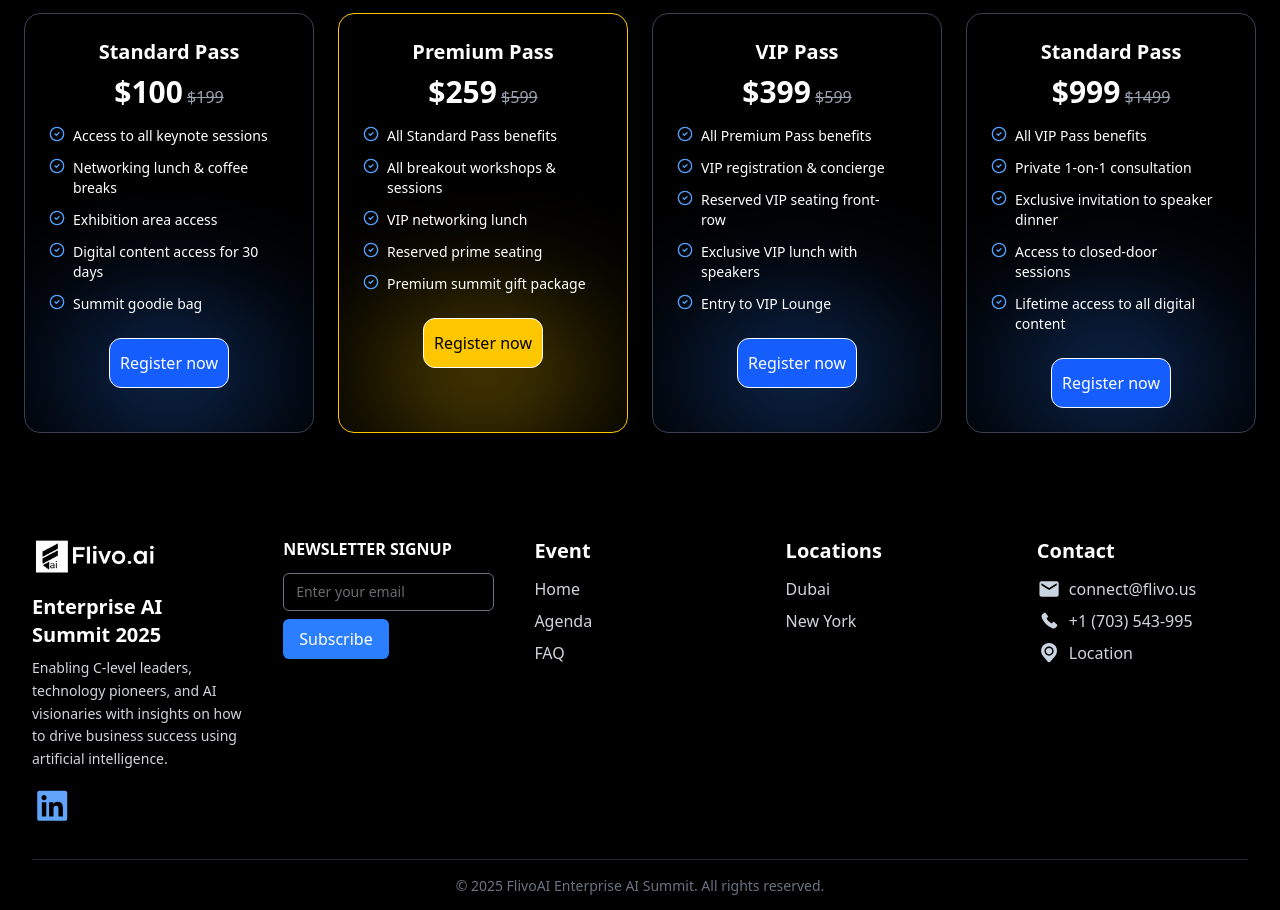
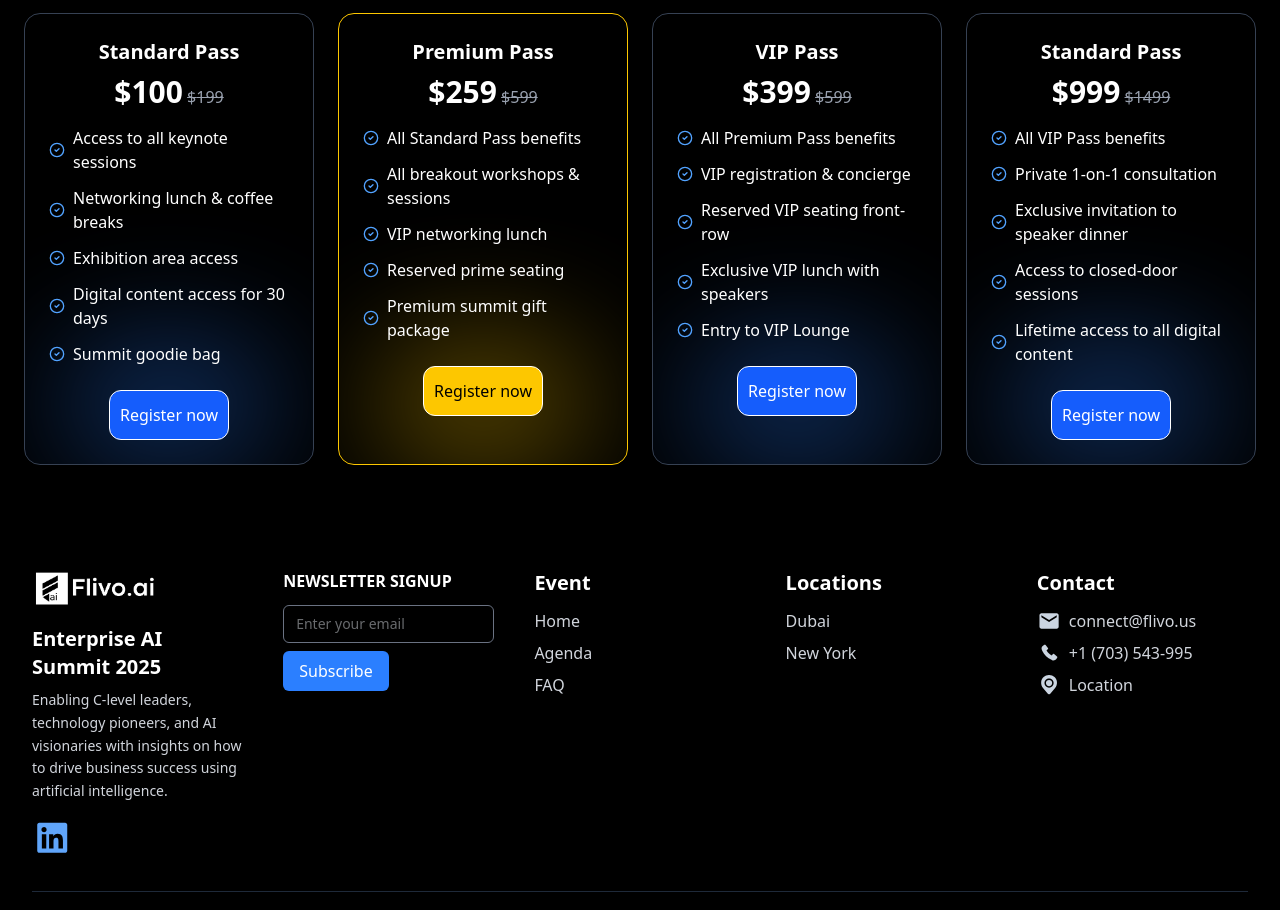
Before and after one commit to FlivoA/Flivo-Event-Landingpage, a React (Vite) app: page /event in a window 1280 px wide. Shown: the part 3340-4250 px from the top of the page. Built offline with nearby package versions, Linux system fonts and the light colour scheme.

Commit message:
pass card font updated

```diff
--- a/src/components/Torronto.jsx
+++ b/src/components/Torronto.jsx
@@ -523,9 +523,9 @@ const Torronto = () => {
                     </span>
                   </div>
 
-                  <ul className="flex-1 space-y-3 text-sm mb-6 text-left max-w-[225px]">
+                  <ul className="flex-1 space-y-3 text-base mb-6 text-left ">
                     {plan.features.map((feature, i) => (
-                      <li key={i} className="flex items-start gap-2">
+                      <li key={i} className="flex items-center gap-2">
                         <CheckCircle2 className="w-4 h-4 text-blue-400 shrink-0" />
                         <span>{feature}</span>
                       </li>
```
